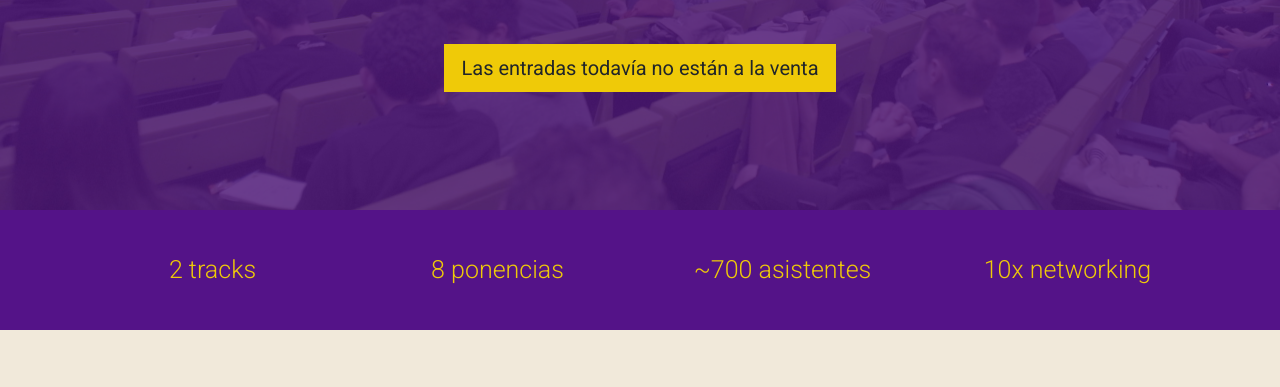
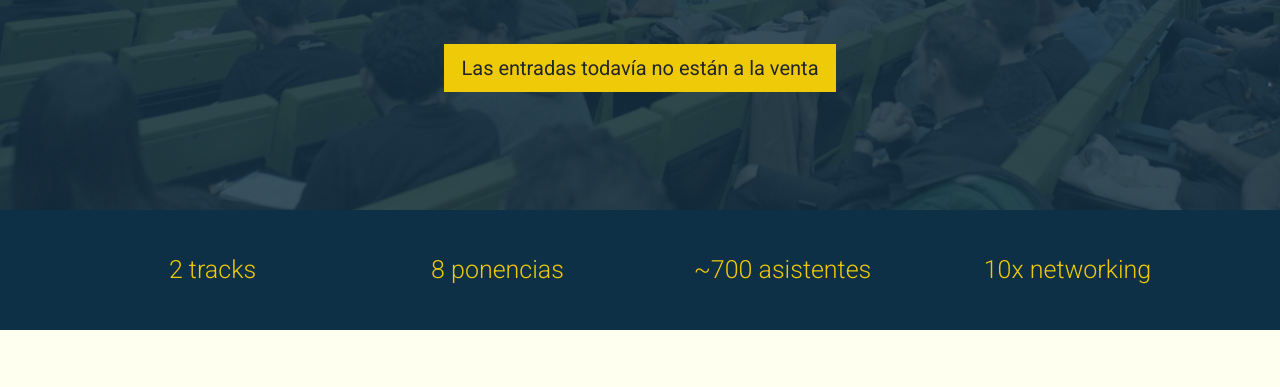
Before and after one commit to bilbostack/2022-website, a Gatsby site: page / in a window 1280 px wide. Shown: the part 410-797 px from the top of the page. Built offline with nearby package versions, Linux system fonts and the light colour scheme; Gatsby itself is replaced by a stand-in of ours.

Commit message:
change header and background colors

```diff
--- a/src/scss/custom.scss
+++ b/src/scss/custom.scss
@@ -5,9 +5,11 @@ $headings-font-weight: 200;
 //https://coolors.co/541388-d90368-efca08-f1e9da-2e294e
 $primary:       #EFCA08;
 $secondary:     #2E294E;
-$secondary2:   #541388;
+//2021$secondary2:   #541388;
+$secondary2:   #0e3046;
 $pink:          #D90368;
-$white: #F1E9DA;
+//2021$white: #F1E9DA;
+$white: #FFFFF0;
 
 $table-bg: lighten($color: $white, $amount: 4);
 
```
